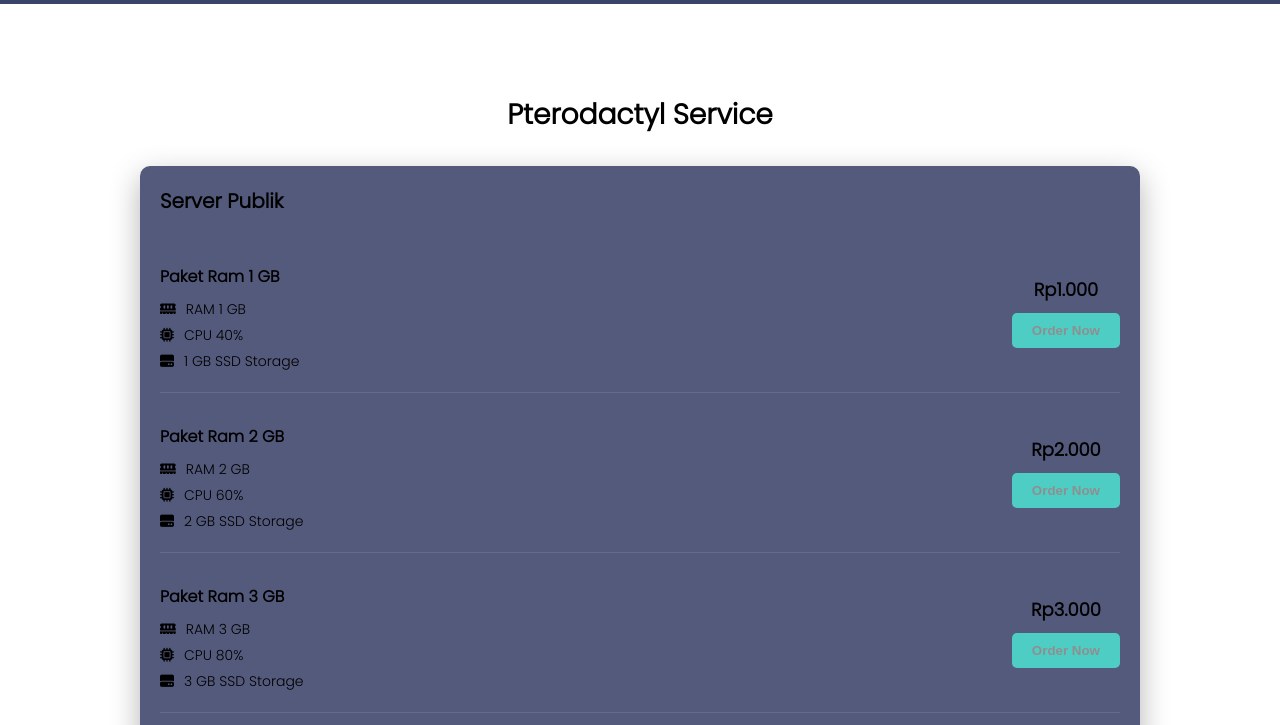
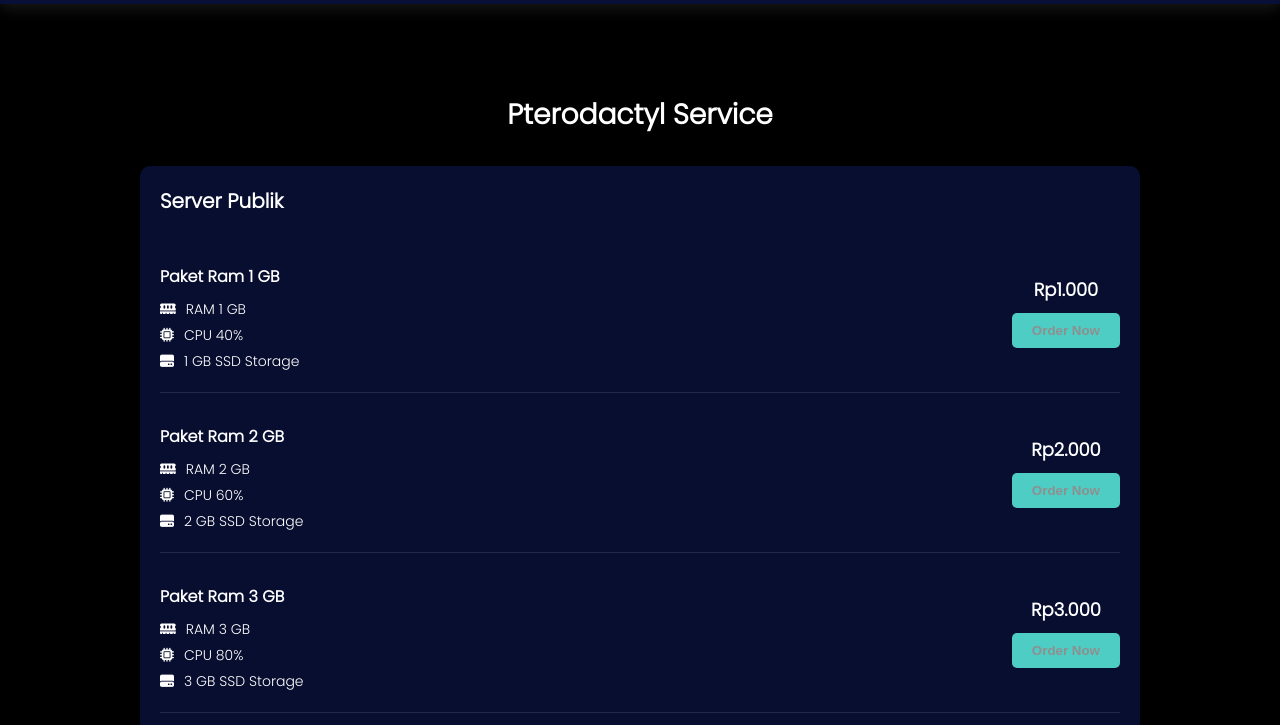
Before and after one commit to masprew/Web-decatech-panel, a plain HTML site: page index.html in a window 1280 px wide. Shown: the part 76-801 px from the top of the page. Drawn offline with Linux system fonts and the light colour scheme.

Commit message:
Add files via upload

```diff
--- a/index.html
+++ b/index.html
@@ -25,8 +25,8 @@
             font-family: 'Poppins', sans-serif;
             margin: 0;
             padding: 0;
-            background-color: #FFFFFF;
-            color: #000000;
+            background-color: #000000;
+            color: #FFFFFF;
         }
 
         header {
@@ -66,7 +66,7 @@
         }
 
         nav a {
-            color: #FFFFFF;
+            color: #000000;
             text-decoration: none;
             font-size: 16px;
             font-weight: 400;
@@ -74,14 +74,14 @@
         }
 
         nav a:hover {
-            color: #000000;
+            color: #FFFFFF;
         }
 .center-text {
     text-align: center;
     margin: 30px 0; /* Tambah jarak atas-bawah */
     font-size: 28px; /* Perbesar ukuran font */
     font-weight: 700; /* Tambah ketebalan font */
-    color: #000000; /* Warna tetap */
+    color: #FFFFFF; /* Warna tetap */
 }
 
         main {
@@ -101,7 +101,7 @@
         section h2 {
             font-size: 20px;
             font-weight: 600;
-            color: #000000;
+            color: #FFFFFF;
             margin-top: 0;
         }
 
@@ -120,7 +120,7 @@
         .product-details h3 {
             font-size: 16px;
             font-weight: 600;
-            color: #000000;
+            color: #FFFFFF;
             margin-bottom: 10px;
         }
 
@@ -132,7 +132,7 @@
 
         .product-details li {
             font-size: 14px;
-            color: #000000;
+            color: #FFFFFF;
             margin-bottom: 5px;
             display: flex;
             align-items: center;
@@ -145,7 +145,7 @@
         .price {
             font-size: 18px;
             font-weight: 600;
-            color: #000000;
+            color: #FFFFFF;
             display: flex;
             flex-direction: column;
             align-items: center;
@@ -164,7 +164,7 @@
         }
 
         .order-btn:hover {
-            background-color: #000000;
+            background-color: #FFFFFF;
         }
 
         footer {
```
